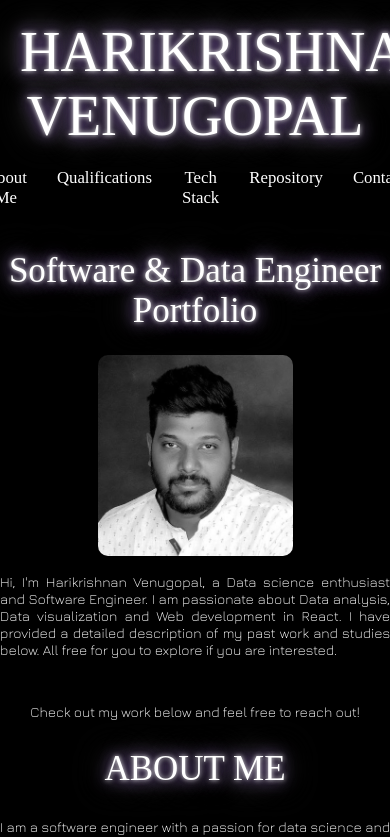
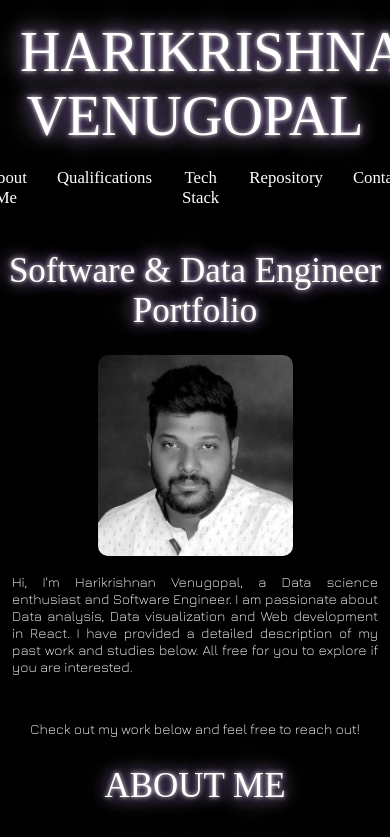
Before and after one commit to hvdx23/portfolio-website, a React (Create React App) app: page / in a window 390 px wide. Shown: the top 837 px of the page. Built offline with nearby package versions, Linux system fonts and the light colour scheme; no server answers; a web font is replaced by a local one.

Commit message:
margins added for landingpage in mmobile and te=weaked margins in normal

```diff
--- a/src/components/LandingPage.css
+++ b/src/components/LandingPage.css
@@ -37,6 +37,8 @@ html body {
     font-family: "Jura", sans-serif;
     font-weight:100;
     text-align: justify;
+    margin-left:5px;
+    margin-right:5px;
   }
 
   .qualification {
@@ -180,6 +182,8 @@ html body {
 
   .landing-page p {
     font-size: 1em;
+    margin-right:12px;
+    margin-left:12px;
   }
 
   .qualification h2 {
```
Also changed, not shown: 2 other files (tests, documents, lock files or other folders).
